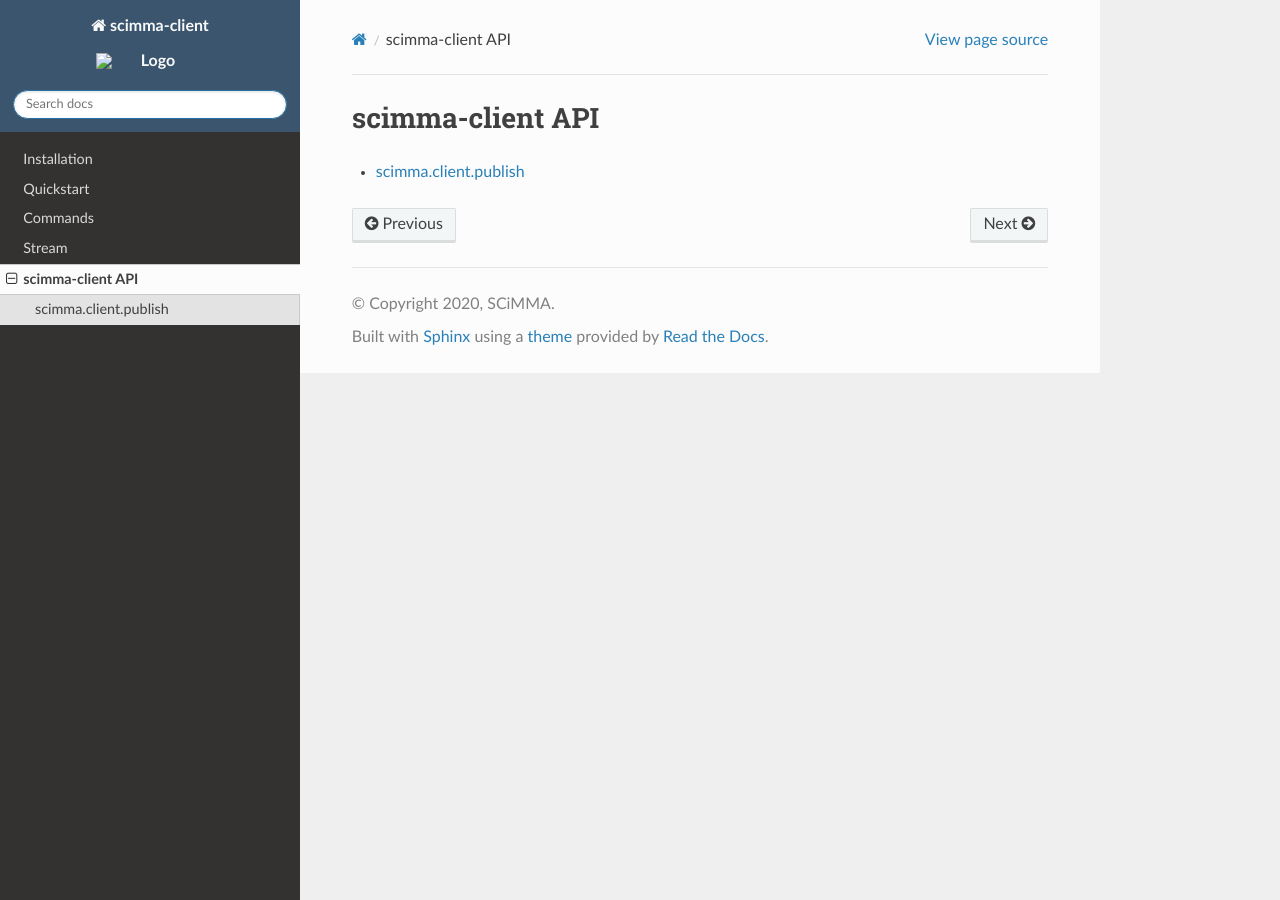
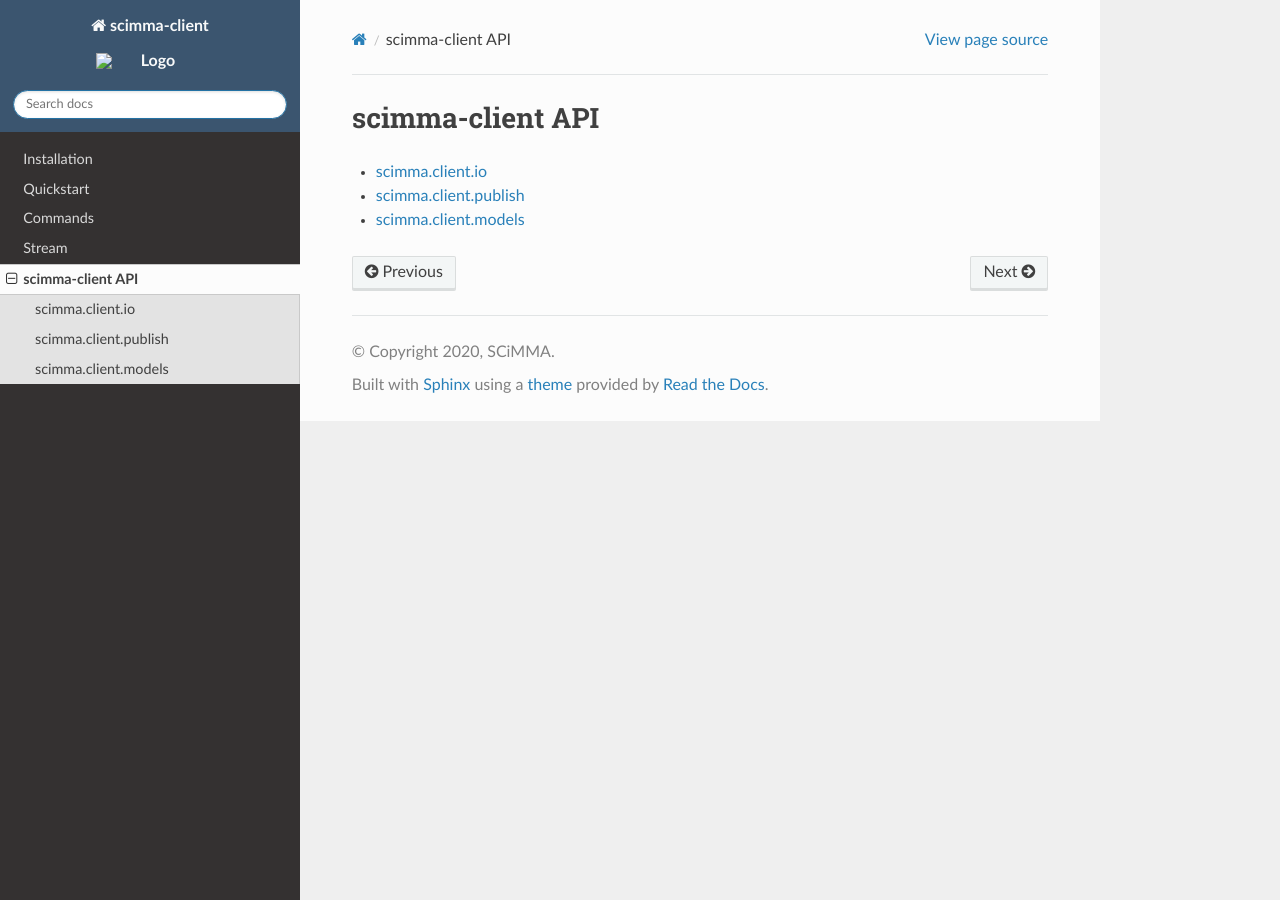
Before and after one commit to scimma/hop-client, a Sphinx documentation site: the page built from doc/api/api.rst, in a window 1280 px wide. Built offline with Sphinx 7.4.7 and the Read the Docs theme 2.0.0, drawn with Linux system fonts in a browser that asks for light colours.

Commit message:
docs: add io.py, models.py to API section

```diff
--- a/doc/api/api.rst
+++ b/doc/api/api.rst
@@ -6,4 +6,6 @@ scimma-client API
 .. toctree::
     :maxdepth: 2
 
+    io
     publish
+    models
--- /dev/null
+++ b/doc/api/io.rst
@@ -0,0 +1,7 @@
+.. _io:
+
+scimma.client.io
+################
+
+.. automodule:: scimma.client.io
+    :members:
--- /dev/null
+++ b/doc/api/models.rst
@@ -0,0 +1,7 @@
+.. _models:
+
+scimma.client.models
+#####################
+
+.. automodule:: scimma.client.models
+    :members:
```
